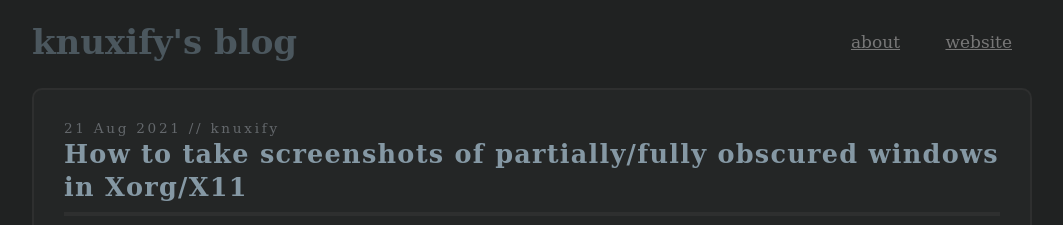
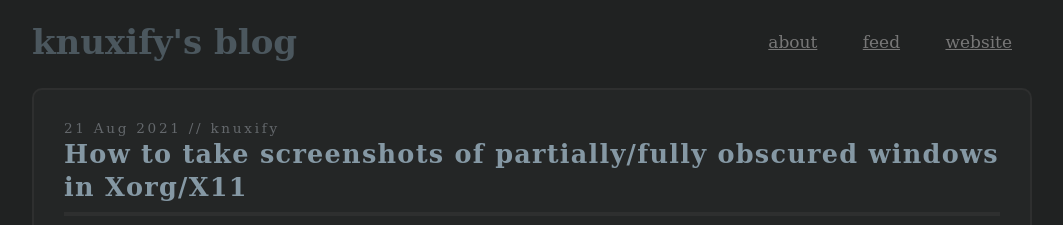
Before and after one commit to knuxify/blog, a Jekyll site: the page built from _posts/2021-08-21-screenshotting-obscured-x11-windows.md, in a window 1280 px wide. Shown: the top 225 px of the page, without its empty margins (108-1171 px from the left). Built offline with Jekyll 4.4.1, drawn with Linux system fonts in a browser that asks for light colours; comment, search, counter and statistics services are not loaded.

Commit message:
blog: add feed

```diff
--- a/Gemfile
+++ b/Gemfile
@@ -3,9 +3,8 @@
 source "https://rubygems.org"
 
 gem "jekyll"
-
 gem "webrick", "~> 1.7"
 
 gem "rouge"
-
 gem 'jekyll-seo-tag'
+gem 'jekyll-feed'
--- a/_config.yml
+++ b/_config.yml
@@ -15,3 +15,4 @@
 
 plugins:
   - jekyll-seo-tag
+  - jekyll-feed
--- a/_data/navigation.yml
+++ b/_data/navigation.yml
@@ -1,4 +1,6 @@
 - name: about
   link: /~undefined/about.html
+- name: feed
+  link: /~undefined/feed.xml
 - name: website
   link: https://tilde.town/~knuxify
--- a/_posts/2021-08-21-screenshotting-obscured-x11-windows.md
+++ b/_posts/2021-08-21-screenshotting-obscured-x11-windows.md
@@ -2,7 +2,7 @@
 layout: post
 author: knuxify
 title: How to take screenshots of partially/fully obscured windows in Xorg/X11
-tags: linux, tips, x11
+tags: linux tips x11
 excerpt_separator: <!--more-->
 ---
 
```
Also changed, not shown: Gemfile.lock, about.md (renamed from about.html), 1 other file.
